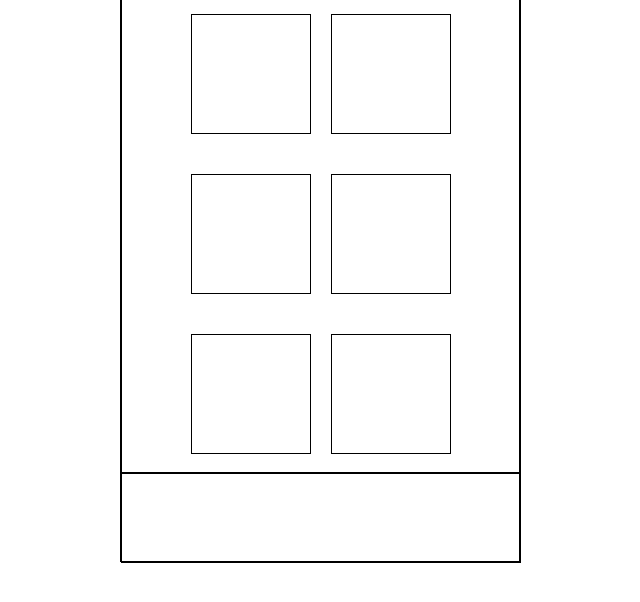
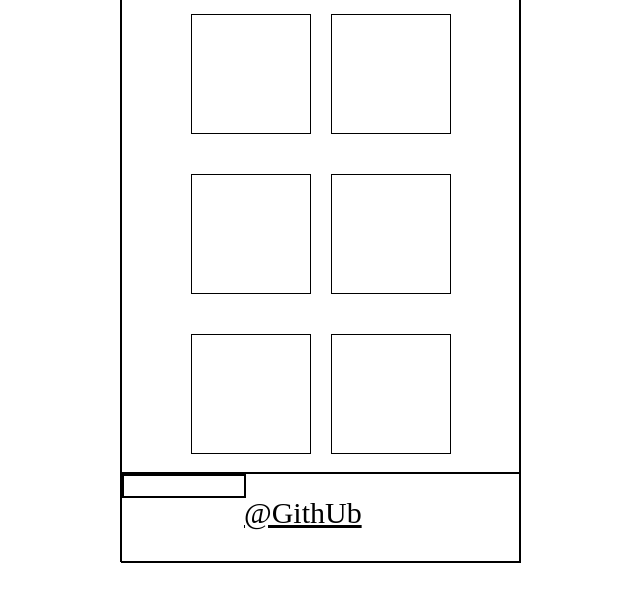
Before and after one commit to Thomas110902/PruebaCorta1, a plain HTML site: page index.html in a window 1280 px wide. Shown: the part 94-696 px from the top of the page, without its empty margins (320-960 px from the left). Drawn offline with Linux system fonts and the light colour scheme.

Commit message:
Quinta version

```diff
--- a/index.css
+++ b/index.css
@@ -76,3 +76,13 @@ footer{
     width: 12rem;
     height: 12rem;
 }
+a{
+    display: flex;
+    font-size: 3rem;
+    color: black;
+    width: 10px;
+    height: 15px;
+    border: 2px solid black;
+    padding-left: 12rem;
+    padding-top: 2rem;
+}
--- a/index.html
+++ b/index.html
@@ -32,7 +32,7 @@
                 </div>
             </section>
             <footer>
-                <div class="partefinal"></div>
+                <a href="https://github.com/Thomas110902">@GithUb</a>
             </footer>
 
         </div>
```
